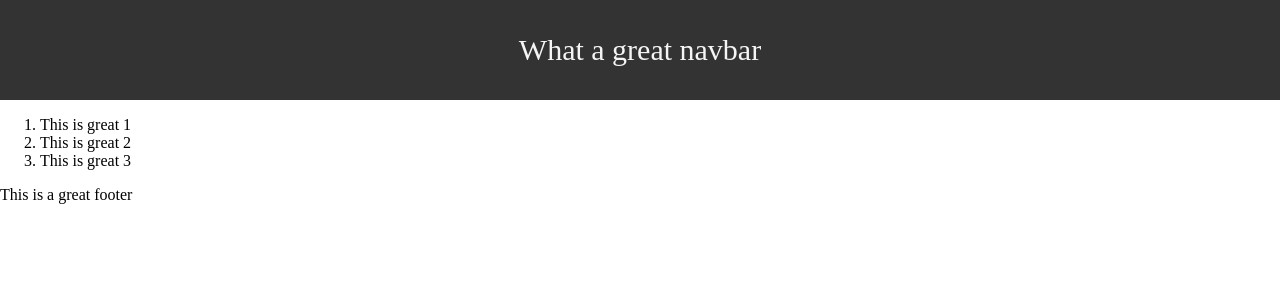
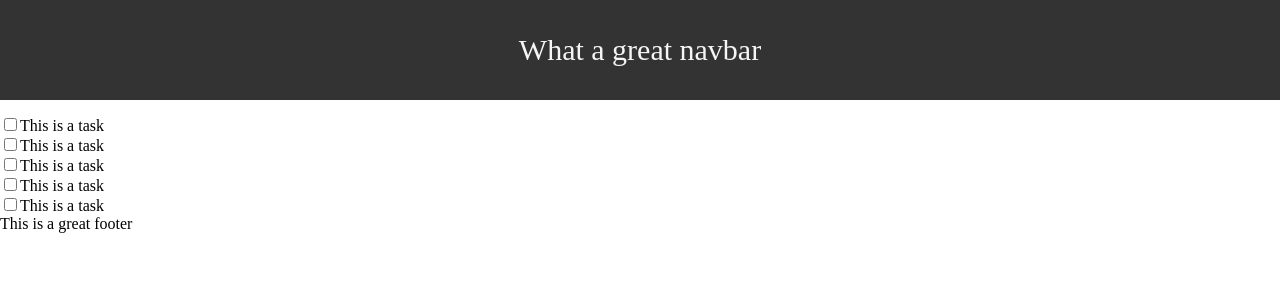
Before and after one commit to simonkatz/React-Testdrive, a React (Create React App) app: page / in a window 1280 px wide. Shown: the top 300 px of the page. Built offline with nearby package versions, Linux system fonts and the light colour scheme.

Commit message:
Todo Phase 2 with task component

```diff
--- a/src/components/Footer.js
+++ b/src/components/Footer.js
@@ -1,5 +1,4 @@
 import React from 'react'
-import ReactDOM from 'react-dom'
 
 function Footer () {
     return (
--- a/src/components/Header.js
+++ b/src/components/Header.js
@@ -1,5 +1,4 @@
 import React from 'react'
-import ReactDOM from 'react-dom'
 
 function Header () {
     return (
--- a/src/components/MainContent.js
+++ b/src/components/MainContent.js
@@ -1,14 +1,14 @@
 import React from 'react'
-import ReactDOM from 'react-dom'
+import Task from './Task'
 
 function MainContent () {
     return (
         <div>
-            <ol>
-                <li>This is great 1</li>
-                <li>This is great 2</li>
-                <li>This is great 3</li>
-            </ol>
+            <Task />
+            <Task />
+            <Task />
+            <Task />
+            <Task />
         </div>
     )
 }
--- /dev/null
+++ b/src/components/Task.js
@@ -0,0 +1,9 @@
+import React from 'react'
+
+function Task () {
+	return (
+		<div><input type="checkbox" />This is a task</div>
+	)
+}
+
+export default Task
```
Also changed, not shown: 1 other file (tests, documents, lock files or other folders).
